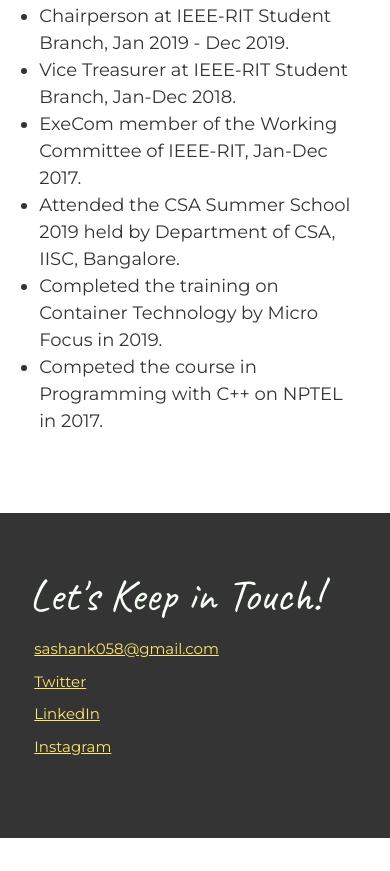
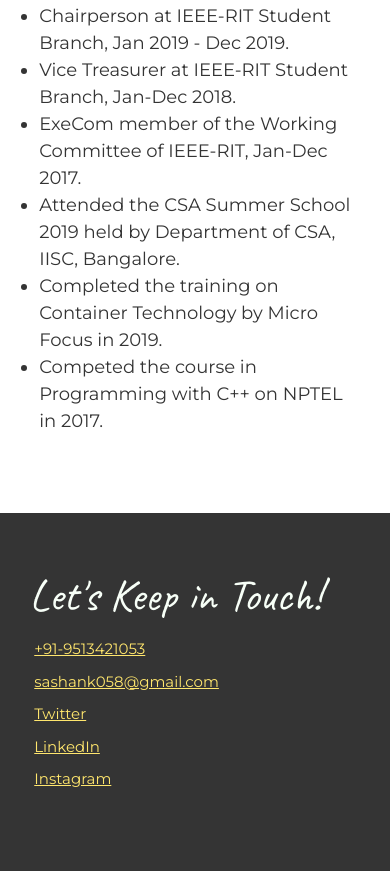
Before and after one commit to sasagarw/SashankResume, a plain HTML site: page index.html in a window 390 px wide. Shown: the part 9554-10425 px from the top of the page. Before the commit the page ends 10392 px from the top, so only its background shows below. Drawn offline with Linux system fonts and the light colour scheme.

Commit message:
Added phone number

```diff
--- a/index.html
+++ b/index.html
@@ -280,6 +280,7 @@
         <div class="content-wrap">
           <h2>Let's Keep in Touch!</h2>
           <ul class="contact-list">
+            <li><a href="tel:+919513421053">+91-9513421053</a></li>
             <li><a href="mailto:sashank058@gmail.com">sashank058@gmail.com</a></li>
             <li><a href="https://twitter.com/sash_ank058" target="_blank">Twitter</a></li>
             <li><a href="https://www.linkedin.com/in/sashank-agarwal-0a1035143/" target="_blank">LinkedIn</a></li>
```
